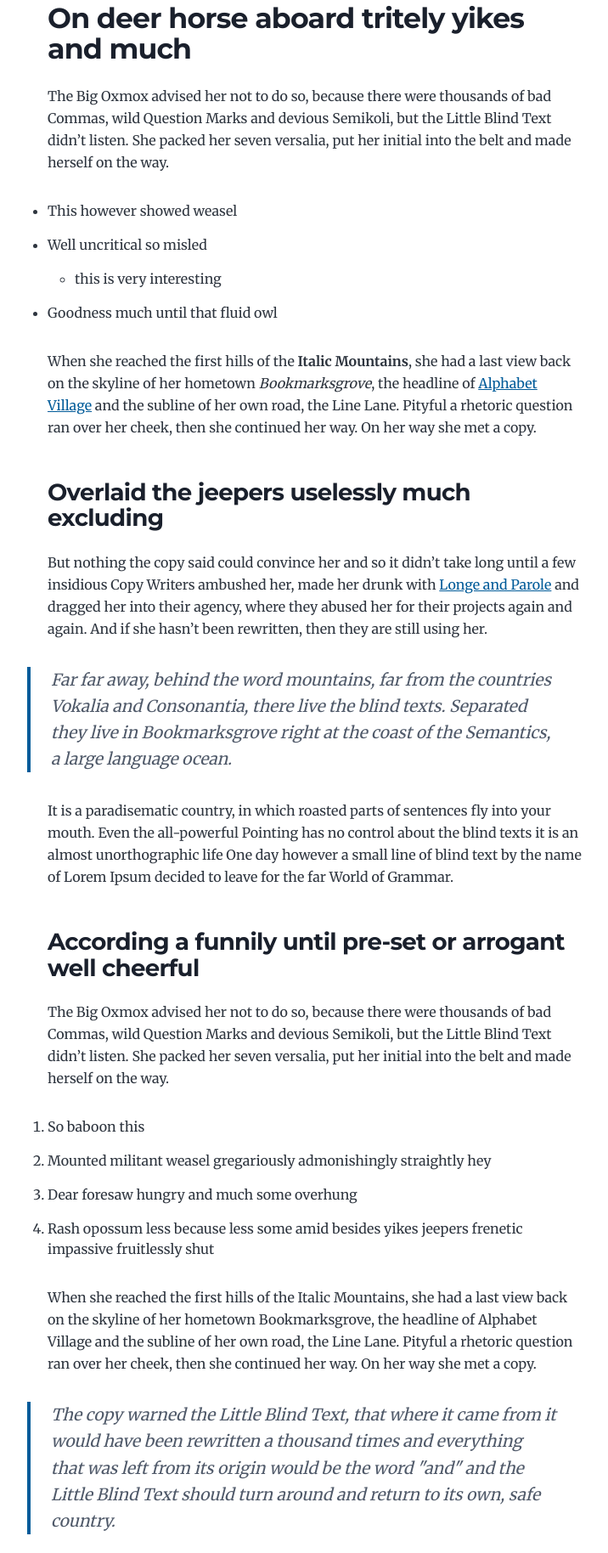
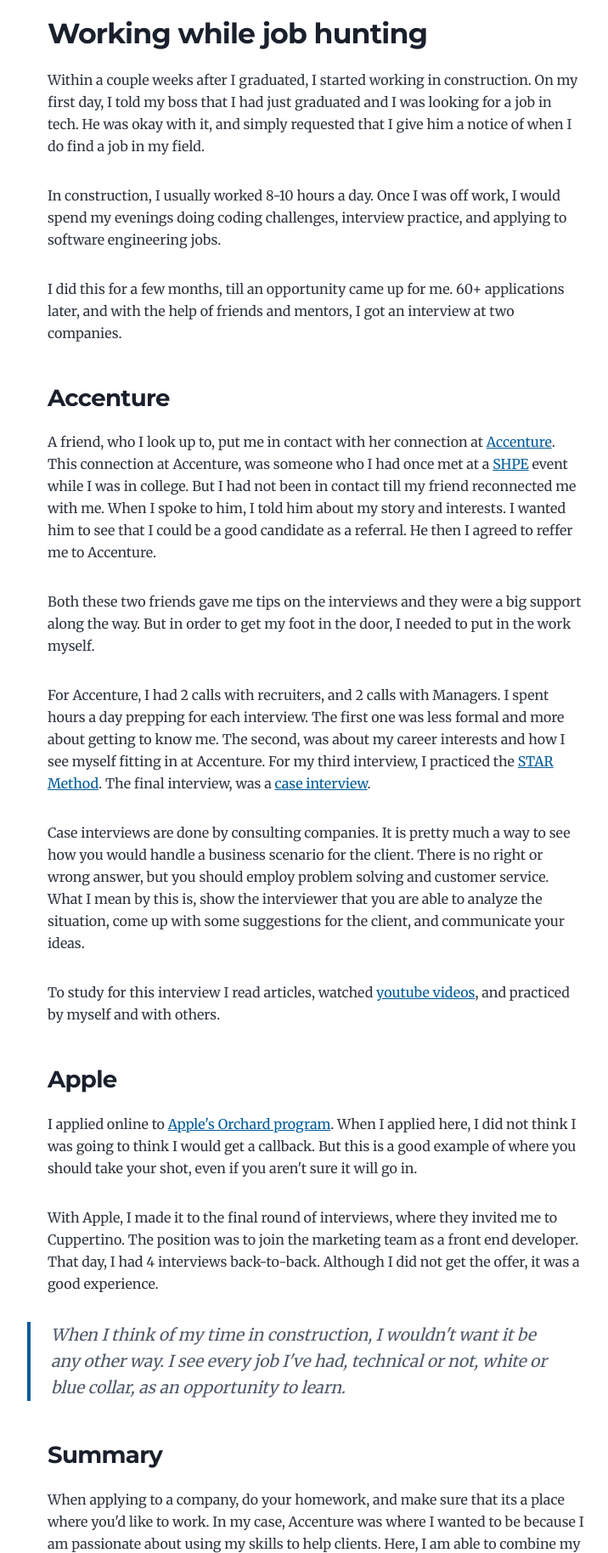
Before and after one commit to alopez96/personal-blog, a Gatsby site: page /new-beginnings/ in a window 1280 px wide. Shown: the part 389-2217 px from the top of the page at 85% size, without its empty margins (268-984 px from the left). Built offline with nearby package versions, Linux system fonts and the light colour scheme; Gatsby itself is replaced by a stand-in of ours.

Commit message:
first draft

```diff
--- a/content/blog/new-beginnings/index.md
+++ b/content/blog/new-beginnings/index.md
@@ -1,108 +1,74 @@
 ---
-title: New Beginnings
-date: "2015-05-28T22:40:32.169Z"
-description: This is a custom description for SEO and Open Graph purposes, rather than the default generated excerpt. Simply add a description field to the frontmatter.
+title: From College to Tech and Consulting
+date: "2020-12-02T06:03:30.169Z"
+description: Life after college as a Computer Science student.
 ---
 
-Far far away, behind the word mountains, far from the countries Vokalia and
-Consonantia, there live the blind texts. Separated they live in Bookmarksgrove
-right at the coast of the Semantics, a large language ocean. A small river named
-Duden flows by their place and supplies it with the necessary regelialia.
+On June 2019, I graduated with a Computer Science degree from UC Santa Cruz.
+At the time, I did not have a job lined up. I went back home and started applying to jobs.
 
-## On deer horse aboard tritely yikes and much
+## Working while job hunting
 
-The Big Oxmox advised her not to do so, because there were thousands of bad
-Commas, wild Question Marks and devious Semikoli, but the Little Blind Text
-didn’t listen. She packed her seven versalia, put her initial into the belt and
-made herself on the way.
+Within a couple weeks after I graduated, I started working in construction.
+On my first day, I told my boss that I had just graduated and I was looking for
+a job in tech. He was okay with it, and simply requested that I
+give him a notice of when I do find a job in my field.
 
-- This however showed weasel
-- Well uncritical so misled
-  - this is very interesting
-- Goodness much until that fluid owl
+In construction, I usually worked 8-10 hours a day.
+Once I was off work, I would spend my evenings doing coding challenges,
+interview practice, and applying to software engineering jobs.
 
-When she reached the first hills of the **Italic Mountains**, she had a last
-view back on the skyline of her hometown _Bookmarksgrove_, the headline of
-[Alphabet Village](http://google.com) and the subline of her own road, the Line
-Lane. Pityful a rhetoric question ran over her cheek, then she continued her
-way. On her way she met a copy.
+I did this for a few months, till an opportunity came up for me.
+60+ applications later, and with the help of friends and mentors,
+I got an interview at two companies.
 
-### Overlaid the jeepers uselessly much excluding
+### Accenture
 
-But nothing the copy said could convince her and so it didn’t take long until a
-few insidious Copy Writers ambushed her, made her drunk with
-[Longe and Parole](http://google.com) and dragged her into their agency, where
-they abused her for their projects again and again. And if she hasn’t been
-rewritten, then they are still using her.
+A friend, who I look up to, put me in contact with her connection at
+[Accenture](http://accenture.com). This connection at Accenture, was someone who I had once met
+at a [SHPE](https://www.shpe.org/) event while I was in college. But I had not been in contact till my
+friend reconnected me with me.
+ When I spoke to him, I told him about
+my story and interests. I wanted him to see that I could be a good candidate as a referral.
+He then I agreed to reffer me to Accenture.
 
-> Far far away, behind the word mountains, far from the countries Vokalia and
-> Consonantia, there live the blind texts. Separated they live in Bookmarksgrove
-> right at the coast of the Semantics, a large language ocean.
+Both these two friends gave me tips on the interviews and they were a big support along the way.
+But in order to get my foot in the door, I needed to put in the work myself.
 
-It is a paradisematic country, in which roasted parts of sentences fly into your
-mouth. Even the all-powerful Pointing has no control about the blind texts it is
-an almost unorthographic life One day however a small line of blind text by the
-name of Lorem Ipsum decided to leave for the far World of Grammar.
+For Accenture, I had 2 calls with recruiters, and 2 calls with Managers.
+I spent hours a day prepping for each interview.
+The first one was less formal and more about getting to know me.
+The second, was about my career interests and how I see myself fitting in at Accenture.
+For my third interview, I practiced the [STAR Method](https://www.indeed.com/hire/c/info/star-interview-format?aceid=&gclid=Cj0KCQiAk53-BRD0ARIsAJuNhpvDgIFRH5Yjo65ZW91BZkn5X5RAhOV7tPAJk8IBpIzF1yC6AjNJmZoaAhSdEALw_wcB).
+The final interview, was a [case interview](https://biginterview.com/case-interview-questions/).
 
-### According a funnily until pre-set or arrogant well cheerful
+Case interviews are done by consulting companies. It is pretty much a way to see how you would
+handle a business scenario for the client. There is no right or wrong answer,
+but you should employ problem solving and customer service. What I mean by this is, show the interviewer
+that you are able to analyze the situation, come up with some suggestions for the client, and communicate your ideas.
 
-The Big Oxmox advised her not to do so, because there were thousands of bad
-Commas, wild Question Marks and devious Semikoli, but the Little Blind Text
-didn’t listen. She packed her seven versalia, put her initial into the belt and
-made herself on the way.
+To study for this interview I read articles, watched [youtube videos](https://www.youtube.com/user/caseinterview), and practiced by myself and with others.
 
-1.  So baboon this
-2.  Mounted militant weasel gregariously admonishingly straightly hey
-3.  Dear foresaw hungry and much some overhung
-4.  Rash opossum less because less some amid besides yikes jeepers frenetic
-    impassive fruitlessly shut
 
-When she reached the first hills of the Italic Mountains, she had a last view
-back on the skyline of her hometown Bookmarksgrove, the headline of Alphabet
-Village and the subline of her own road, the Line Lane. Pityful a rhetoric
-question ran over her cheek, then she continued her way. On her way she met a
-copy.
+### Apple
 
-> The copy warned the Little Blind Text, that where it came from it would have
-> been rewritten a thousand times and everything that was left from its origin
-> would be the word "and" and the Little Blind Text should turn around and
-> return to its own, safe country.
+I applied online to
+[Apple's Orchard program](https://9to5mac.com/2016/10/05/apple-orchard-program-marketing-talent/).
+When I applied here, I did not think I was going to
+think I would get a callback.
+But this is a good example of where you should take your shot, even if you aren't sure it will go in.
 
-But nothing the copy said could convince her and so it didn’t take long until a
-few insidious Copy Writers ambushed her, made her drunk with Longe and Parole
-and dragged her into their agency, where they abused her for their projects
-again and again. And if she hasn’t been rewritten, then they are still using
-her. Far far away, behind the word mountains, far from the countries Vokalia and
-Consonantia, there live the blind texts.
+With Apple, I made it to the final round of interviews, where they invited me to Cuppertino. The position was to join the marketing team as a front end developer.
+That day, I had 4 interviews back-to-back. Although I did not get the offer, it was a good experience.
 
-#### Silent delightfully including because before one up barring chameleon
+> When I think of my time in construction, I wouldn't want it be any other way. I see every job I've had, technical or not, white or blue collar, as an opportunity to learn.
 
-Separated they live in Bookmarksgrove right at the coast of the Semantics, a
-large language ocean. A small river named Duden flows by their place and
-supplies it with the necessary regelialia. It is a paradisematic country, in
-which roasted parts of sentences fly into your mouth.
+### Summary
 
-Even the all-powerful Pointing has no control about the blind texts it is an
-almost unorthographic life One day however a small line of blind text by the
-name of Lorem Ipsum decided to leave for the far World of Grammar. The Big Oxmox
-advised her not to do so, because there were thousands of bad Commas, wild
-Question Marks and devious Semikoli, but the Little Blind Text didn’t listen.
+When applying to a company, do your homework, and make sure that its a place where you'd like to work.
+In my case, Accenture was where I wanted to be because I am passionate about using my skills to help clients.
+Here, I am able to combine my interest in tech with building relationships with clients and helping their business grow.
+That is the same reason why I do my web consulting on the side.
 
-##### Wherever far wow thus a squirrel raccoon jeez jaguar this from along
-
-She packed her seven versalia, put her initial into the belt and made herself on
-the way. When she reached the first hills of the Italic Mountains, she had a
-last view back on the skyline of her hometown Bookmarksgrove, the headline of
-Alphabet Village and the subline of her own road, the Line Lane. Pityful a
-rhetoric question ran over her cheek, then she continued her way. On her way she
-met a copy.
-
-###### Slapped cozy a that lightheartedly and far
-
-The copy warned the Little Blind Text, that where it came from it would have
-been rewritten a thousand times and everything that was left from its origin
-would be the word "and" and the Little Blind Text should turn around and return
-to its own, safe country. But nothing the copy said could convince her and so it
-didn’t take long until a few insidious Copy Writers ambushed her, made her drunk
-with Longe and Parole and dragged her into their agency, where they abused her
-for their projects again and again.
+For anyone that I have reffered to Accenture, I always talk to them about what we do.
+This is not a typical software company, we doing consulting and have clients in many different industries.
```
